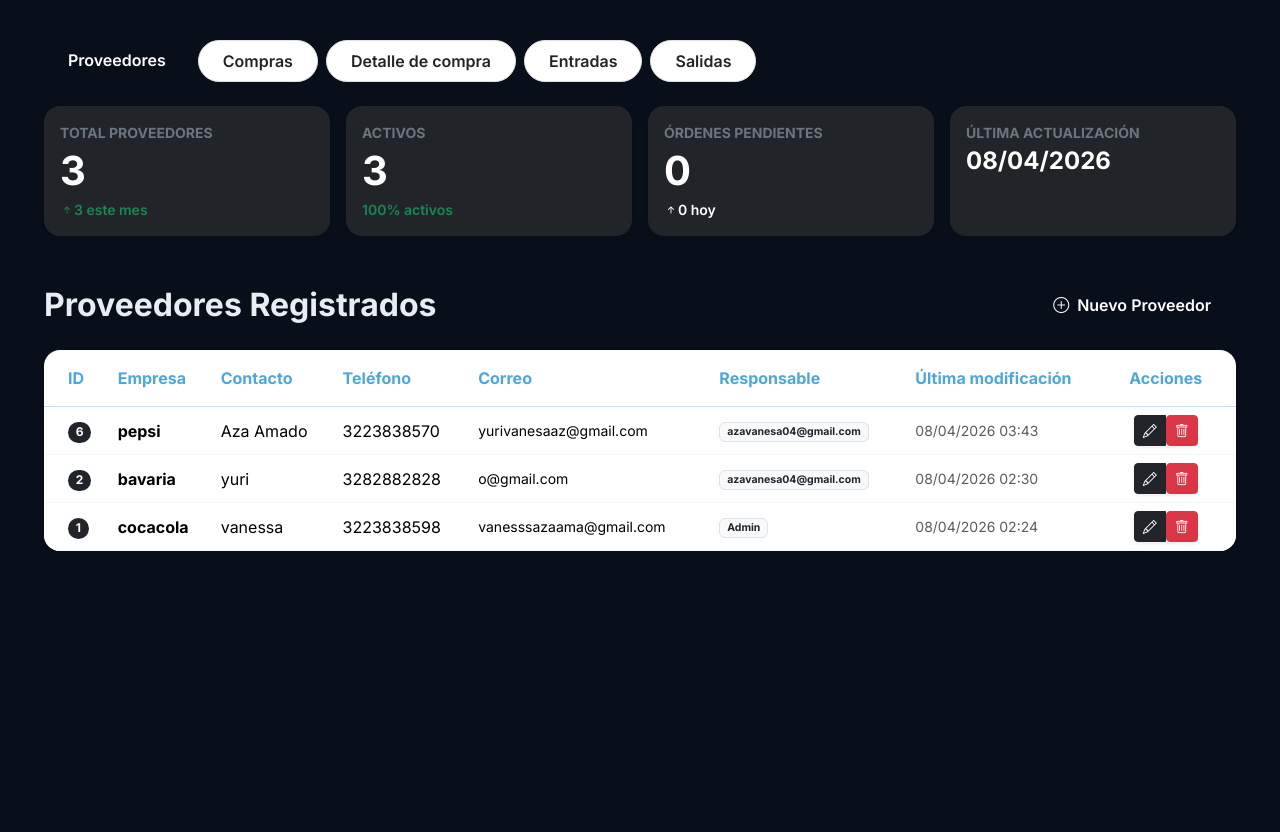
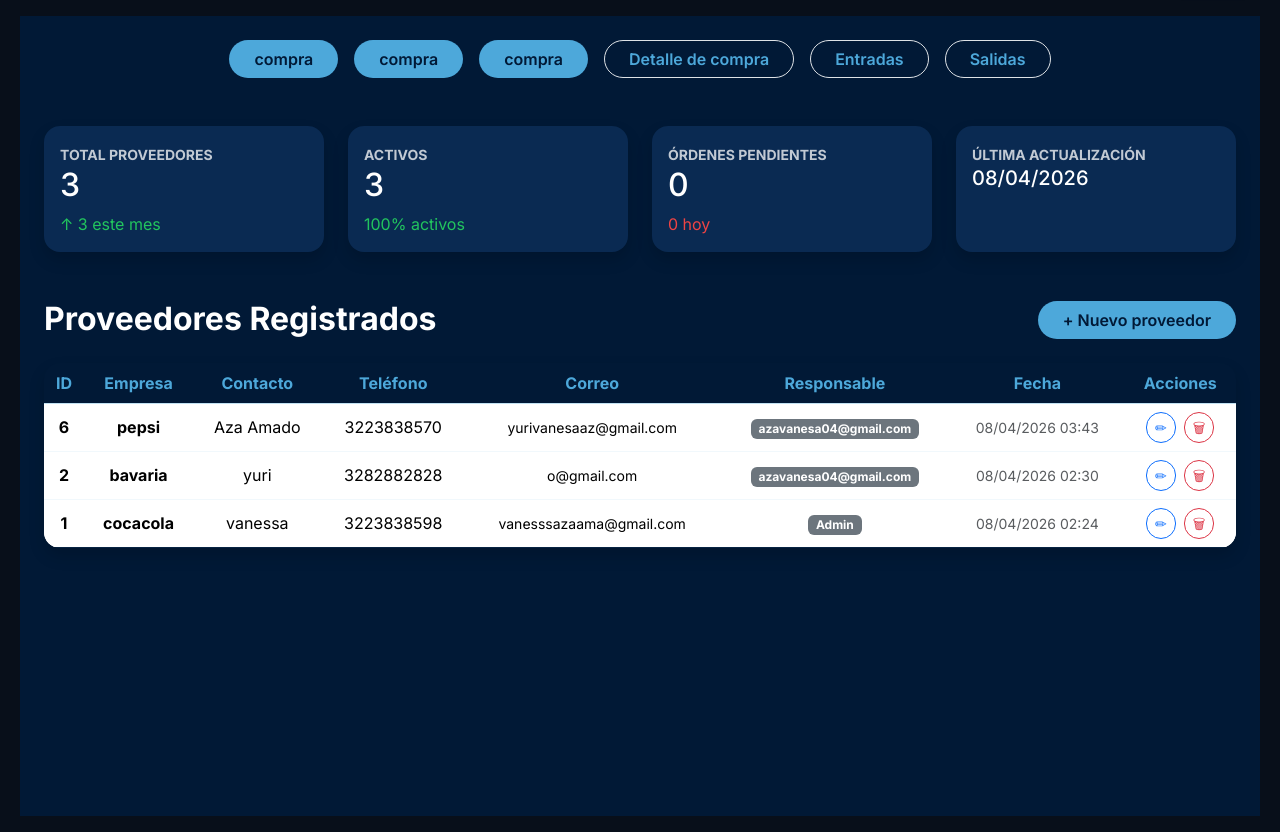
Before and after one commit to foxescar07/licorera, a Django app: page /proveedores/ in a window 1280 px wide. Shown: the part 128-960 px from the top of the page. Before the commit the page ends 679 px from the top, so only its background shows below. Run offline with Django 5.2, Linux system fonts and the light colour scheme; data comes from the database, SQL or seed files in the repository; both versions use the stored data as it was after the commit; some libraries are stand-ins or nearby versions.

Commit message:
fixe:añadi compra.html

```diff
--- a/proveedores/forms.py
+++ b/proveedores/forms.py
@@ -3,16 +3,39 @@ from .models import Proveedor
 
 class ProveedorForm(forms.ModelForm):
     class Meta:
-        model  = Proveedor
-        fields = ['nombre_contacto', 'nombre_empresa', 'email', 'telefono',]
+        model = Proveedor
+        fields = ['nombre_contacto', 'nombre_empresa', 'email', 'telefono']
         widgets = {
-            'nombre_contacto': forms.TextInput(attrs={'class': 'form-control', 'placeholder': 'Nombre del asesor'}),
-            'nombre_empresa': forms.TextInput(attrs={'class': 'form-control', 'placeholder': 'Ej: Bavaria S.A.'}),
-            'email': forms.EmailInput(attrs={'class': 'form-control', 'placeholder': 'correo@empresa.com'}),
+            'nombre_contacto': forms.TextInput(attrs={
+                'class': 'form-control text-dark',
+                'placeholder': 'Nombre del asesor'
+            }),
+            'nombre_empresa': forms.TextInput(attrs={
+                'class': 'form-control text-dark',
+                'placeholder': 'Ej: Bavaria S.A.'
+            }),
+            'email': forms.EmailInput(attrs={
+                'class': 'form-control text-dark',
+                'placeholder': 'correo@empresa.com'
+            }),
             'telefono': forms.TextInput(attrs={
-                'class': 'form-control',
+                'class': 'form-control text-dark',
+                'placeholder': 'Solo números',
                 'maxlength': '10',
                 'oninput': "this.value = this.value.replace(/[^0-9]/g, '');"
             }),
-            'direccion': forms.TextInput(attrs={'class': 'form-control'}), # Cambiado a TextInput para que sea más corto
         }
+
+    # Validar correo duplicado
+    def clean_email(self):
+        email = self.cleaned_data.get('email')
+        if Proveedor.objects.filter(email=email).exists():
+            raise forms.ValidationError("⚠️ Este correo ya está registrado")
+        return email
+
+    # Validar teléfono
+    def clean_telefono(self):
+        telefono = self.cleaned_data.get('telefono')
+        if telefono and len(telefono) < 7:
+            raise forms.ValidationError("⚠️ Teléfono muy corto")
+        return telefono
--- a/proveedores/templates/proveedores/proveedor.html
+++ b/proveedores/templates/proveedores/proveedor.html
@@ -1,147 +1,240 @@
 {% extends "base.html" %}
-{% load static %}
-{% load crispy_forms_tags %}
-
-{% block header_title %}GESTIÓN DE PROVEEDORES{% endblock %}
 
 {% block content %}
-<section class="container-fluid px-4 pb-5">
+{% if messages %}
+<div class="container mb-3">
+    {% for message in messages %}
+    <div class="alert
+                {% if message.tags == 'success' %}alert-success
+                {% elif message.tags == 'warning' %}alert-warning
+                {% elif message.tags == 'error' %}alert-danger
+                {% endif %} alert-dismissible fade show" role="alert">
+                        {{ message }}
+        <button type="button" class="btn-close" data-bs-dismiss="alert" aria-label="Close"></button>
+    </div>
+    {% endfor %}
+</div>
+{% endif %}
 
-    <div class="pt-4 mb-4">
-        <ul class="nav gap-2 flex-wrap">
-            <li class="nav-item">
-                <a class="nav-link fw-semibold px-4 py-2 text-white rounded-pill"
-                   style="background-color: var(--sasa-rojo);" href="#">Proveedores</a>
-            </li>
-            <li class="nav-item">
-                <a class="nav-link fw-semibold px-4 py-2 text-dark border bg-white rounded-pill" href="#">Compras</a>
-            </li>
-            <li class="nav-item">
-                <a class="nav-link fw-semibold px-4 py-2 text-dark border bg-white rounded-pill" href="#">Detalle de compra</a>
-            </li>
-            <li class="nav-item">
-                <a class="nav-link fw-semibold px-4 py-2 text-dark border bg-white rounded-pill" href="#">Entradas</a>
-            </li>
-            <li class="nav-item">
-                <a class="nav-link fw-semibold px-4 py-2 text-dark border bg-white rounded-pill" href="#">Salidas</a>
-            </li>
-        </ul>
+<section class="container-fluid min-vh-100 px-4 py-4" style="background:#011936;">
+
+    <!-- BOTONES -->
+    <div class="d-flex flex-wrap justify-content-center gap-3 mb-5">
+
+    {% for proveedor in proveedores %}
+    <a href="{% url 'registrar_compra' proveedor.id %}"
+       class="btn rounded-pill px-4 fw-semibold"
+       style="background:#4DA8DA; color:#011936;">
+        compra
+    </a>
+{% endfor %}
+
+        <button class="btn rounded-pill px-4 fw-semibold border"
+                style="color:#4DA8DA; border-color:#4DA8DA;">
+            Detalle de compra
+        </button>
+
+        <button class="btn rounded-pill px-4 fw-semibold border"
+                style="color:#4DA8DA; border-color:#4DA8DA;">
+            Entradas
+        </button>
+
+        <button class="btn rounded-pill px-4 fw-semibold border"
+                style="color:#4DA8DA; border-color:#4DA8DA;">
+            Salidas
+        </button>
+
     </div>
 
-    <div class="row g-3 mb-5">
-        <div class="col-6 col-md-3">
-            <div class="card border-0 shadow-sm h-100 p-3 rounded-4 bg-dark text-white">
-                <p class="text-secondary small fw-bold mb-1 text-uppercase">Total proveedores</p>
-                <h3 class="fw-bold fs-1 mb-1">{{ total_proveedores|default:"0" }}</h3>
-                <span class="small fw-semibold text-success"><i class="bi bi-arrow-up-short"></i>{{ nuevos_mes|default:"0" }} este mes</span>
+    <!-- TARJETAS -->
+    <div class="row g-4 mb-5">
+
+        <div class="col-md-3">
+            <div class="card border-0 rounded-4 shadow h-100 text-white"
+                 style="background:#0A2A52;">
+                <div class="card-body">
+                    <small class="opacity-75 fw-bold">TOTAL PROVEEDORES</small>
+                    <h2>{{ total_proveedores }}</h2>
+                    <span style="color:#22c55e;">↑ {{ nuevos_mes }} este mes</span>
+                </div>
             </div>
         </div>
-        <div class="col-6 col-md-3">
-            <div class="card border-0 shadow-sm h-100 p-3 rounded-4 bg-dark text-white">
-                <p class="text-secondary small fw-bold mb-1 text-uppercase">Activos</p>
-                <h3 class="fw-bold fs-1 mb-1">{{ proveedores_activos|default:"0" }}</h3>
-                <span class="small fw-semibold text-success">{{ porcentaje_activos|default:"0" }}% activos</span>
+
+        <div class="col-md-3">
+            <div class="card border-0 rounded-4 shadow h-100 text-white"
+                 style="background:#0A2A52;">
+                <div class="card-body">
+                    <small class="opacity-75 fw-bold">ACTIVOS</small>
+                    <h2>{{ total_proveedores }}</h2>
+                    <span style="color:#22c55e;">100% activos</span>
+                </div>
             </div>
         </div>
-        <div class="col-6 col-md-3">
-            <div class="card border-0 shadow-sm h-100 p-3 rounded-4 bg-dark text-white">
-                <p class="text-secondary small fw-bold mb-1 text-uppercase">Órdenes pendientes</p>
-                <h3 class="fw-bold fs-1 mb-1">0</h3>
-                <span class="small fw-semibold" style="color: var(--sasa-rojo);"><i class="bi bi-arrow-up-short"></i>0 hoy</span>
+
+        <div class="col-md-3">
+            <div class="card border-0 rounded-4 shadow h-100 text-white"
+                 style="background:#0A2A52;">
+                <div class="card-body">
+                    <small class="opacity-75 fw-bold">ÓRDENES PENDIENTES</small>
+                    <h2>0</h2>
+                    <span style="color:#ef4444;">0 hoy</span>
+                </div>
             </div>
         </div>
-        <div class="col-6 col-md-3">
-            <div class="card border-0 shadow-sm h-100 p-3 rounded-4 bg-dark text-white">
-                <p class="text-secondary small fw-bold mb-1 text-uppercase">Última actualización</p>
-                <h4 class="fw-bold mb-1">{{ ultima_actualizacion|date:"d/m/Y"|default:"--" }}</h4>
-                <span class="small text-muted">Sincronizado ahora</span>
+
+        <div class="col-md-3">
+            <div class="card border-0 rounded-4 shadow h-100 text-white"
+                 style="background:#0A2A52;">
+                <div class="card-body">
+                    <small class="opacity-75 fw-bold">ÚLTIMA ACTUALIZACIÓN</small>
+                    <h5>{{ ultima_actualizacion|date:"d/m/Y" }}</h5>
+                </div>
+            </div>
+        </div>
+
+    </div>
+
+    <!-- TITULO -->
+    <div class="d-flex justify-content-between align-items-center mb-4">
+        <h2 class="text-white fw-bold m-0">Proveedores Registrados</h2>
+
+        <button class="btn rounded-pill px-4 fw-semibold"
+                style="background:#4DA8DA; color:#011936;"
+                data-bs-toggle="modal" data-bs-target="#nuevoModal">
+            + Nuevo proveedor
+        </button>
+    </div>
+
+    <!-- TABLA -->
+    <div class="table-responsive rounded-4 overflow-hidden shadow">
+
+        <table class="table align-middle mb-0">
+
+            <thead class="text-center"
+                   style="background:#011936; color:#4DA8DA;">
+                <tr>
+                    <th>ID</th>
+                    <th>Empresa</th>
+                    <th>Contacto</th>
+                    <th>Teléfono</th>
+                    <th>Correo</th>
+                    <th>Responsable</th>
+                    <th>Fecha</th>
+                    <th>Acciones</th>
+                </tr>
+            </thead>
+
+            <tbody class="text-center bg-white">
+
+                {% for p in proveedores %}
+                <tr>
+                    <td><strong>{{ p.id }}</strong></td>
+                    <td class="fw-bold">{{ p.nombre_empresa }}</td>
+                    <td>{{ p.nombre_contacto }}</td>
+                    <td>{{ p.telefono }}</td>
+                    <td class="small">{{ p.email }}</td>
+
+                   <td>
+    <span class="badge bg-secondary">
+        {{ p.registrado_por.email|default:"Admin" }}
+    </span>
+</td>
+                    <td class="small text-muted">
+                        {{ p.ultima_modificacion|date:"d/m/Y H:i" }}
+                    </td>
+
+
+                    <td>
+                        <div class="d-flex justify-content-center gap-2">
+
+                            <a href="{% url 'editar_proveedor' p.id %}"
+                               class="btn btn-sm btn-outline-primary rounded-pill">
+                                ✏
+                            </a>
+
+                            <form method="POST" action="{% url 'eliminar_proveedor' p.id %}">
+                                {% csrf_token %}
+                                <button class="btn btn-sm btn-outline-danger rounded-pill">
+                                    🗑
+                                </button>
+                            </form>
+
+                        </div>
+                    </td>
+                </tr>
+                {% endfor %}
+
+            </tbody>
+
+        </table>
+    </div>
+
+    <!-- MODAL -->
+    <div class="modal fade" id="nuevoModal" tabindex="-1">
+        <div class="modal-dialog modal-lg modal-dialog-centered">
+            <div class="modal-content rounded-4 border-0">
+
+                <div class="modal-header"
+                     style="background:#0A2A52; color:white;">
+                    <h5 class="modal-title">Nuevo proveedor</h5>
+                    <button type="button" class="btn-close btn-close-white"
+                            data-bs-dismiss="modal"></button>
+                </div>
+
+                <div class="modal-body">
+
+                    <form method="POST">
+                        {% csrf_token %}
+
+                        <div class="row g-3">
+
+                            <div class="col-md-6">
+                                <label>Contacto</label>
+                                {{ form.nombre_contacto }}
+                            </div>
+
+                            <div class="col-md-6">
+                                <label>Empresa</label>
+                                {{ form.nombre_empresa }}
+                            </div>
+
+                            <div class="col-md-6">
+                                <label>Correo</label>
+                                {{ form.email }}
+                                {% if form.email.errors %}
+                                    <div class="text-danger small">
+                                        {{ form.email.errors  }}
+                                    </div>
+                                {% endif %}
+                            </div>
+
+                            <div class="col-md-6">
+                                <label>Teléfono</label>
+                                {{ form.telefono }}
+                            </div>
+
+                        </div>
+
+                        <div class="text-end mt-4">
+                            <button class="btn rounded-pill px-4"
+                                    style="background:#4DA8DA; color:#011936;">
+                                Guardar proveedor
+                            </button>
+                        </div>
+
+                    </form>
+
+                </div>
+
             </div>
         </div>
     </div>
-
-    <div class="d-flex justify-content-between align-items-center mb-4">
-        <h2 class="fw-bold mb-0" style="color: var(--sasa-rojo);">Proveedores Registrados</h2>
-        <button type="button" class="btn text-white fw-semibold px-4 py-2 shadow-sm rounded-pill"
-                style="background-color: var(--sasa-rojo);"
-                data-bs-toggle="modal" data-bs-target="#modalProveedor">
-            <i class="bi bi-plus-circle me-2"></i>Nuevo Proveedor
-        </button>
-    </div>
-
-    <div class="card border-0 shadow-sm rounded-4 overflow-hidden bg-white text-dark">
-        <div class="table-responsive">
-            <table class="table table-hover align-middle text-center mb-0">
-                <thead style="background-color: var(--sasa-rojo);">
-                    <tr class="text-white">
-                        <th class="py-3 ps-4 text-start">ID</th>
-                        <th class="py-3 text-start">Empresa</th>
-                        <th class="py-3 text-start">Contacto</th>
-                        <th class="py-3 text-start">Teléfono</th>
-                        <th class="py-3 text-start">Correo</th>
-                        <th class="py-3 text-start">Responsable</th>
-                        <th class="py-3 text-start">Última modificación</th>
-                        <th class="py-3 pe-4">Acciones</th>
-                    </tr>
-                </thead>
-                <tbody>
-                    {% for proveedor in proveedores %}
-                    <tr>
-                        <td class="ps-4 text-start"><span class="badge bg-dark rounded-pill">{{ proveedor.id }}</span></td>
-                        <td class="fw-bold text-start">{{ proveedor.nombre_empresa }}</td>
-                        <td class="text-start">{{ proveedor.nombre_contacto }}</td>
-                        <td class="text-start">{{ proveedor.telefono }}</td>
-                        <td class="text-start small">{{ proveedor.email }}</td>
-                        <td class="text-start small">
-                            <span class="badge bg-light text-dark border">{{ proveedor.registrado_por.email|default:"Admin" }}</span>
-                        </td>
-                        <td class="text-start small text-muted">{{ proveedor.ultima_modificacion|date:"d/m/Y H:i" }}</td>
-                        <td class="pe-4">
-                            <div class="btn-group shadow-sm">
-                                <a href="{% url 'editar_proveedor' proveedor.id%}" class="btn btn-sm btn-dark">
-                                    <i class="bi bi-pencil"></i>
-                                </a>
-                                <form action="{% url 'eliminar_proveedor' proveedor.id %}" method="POST" class="d-inline">
-                                    {% csrf_token %}
-                                    <button type="submit" class="btn btn-sm btn-danger" onclick="return confirm('¿Eliminar?')">
-                                        <i class="bi bi-trash"></i>
-                                    </button>
-                                </form>
-                            </div>
-                        </td>
-                    </tr>
-                    {% empty %}
-                    <tr><td colspan="8" class="py-5 text-muted">No hay proveedores registrados.</td></tr>
-                    {% endfor %}
-                </tbody>
-            </table>
-        </div>
-    </div>
-
-    <div class="modal fade text-dark" id="modalProveedor" tabindex="-1">
-        <div class="modal-dialog modal-lg modal-dialog-centered">
-            <div class="modal-content border-0 rounded-4">
-                <div class="modal-header">
-                    <h5 class="fw-bold" style="color: var(--sasa-rojo);">Registrar Nuevo Proveedor</h5>
-                    <button type="button" class="btn-close" data-bs-dismiss="modal"></button>
-                </div>
-                <form method="POST">
-                    {% csrf_token %}
-                    <div class="modal-body">
-                        <div class="row">
-                            <div class="col-md-6">{{ form.nombre_empresa|as_crispy_field }}</div>
-                            <div class="col-md-6">{{ form.nombre_contacto|as_crispy_field }}</div>
-                            <div class="col-md-6">{{ form.email|as_crispy_field }}</div>
-                            <div class="col-md-6">{{ form.telefono|as_crispy_field }}</div>
-                        </div>
-                    </div>
-                    <div class="modal-footer">
-                        <button type="button" class="btn btn-light rounded-pill" data-bs-dismiss="modal">Cerrar</button>
-                        <button type="submit" class="btn text-white rounded-pill" style="background-color: var(--sasa-rojo);">Guardar Proveedor</button>
-                    </div>
-                </form>
-            </div>
-        </div>
-    </div>
+    <script>
+setTimeout(() => {
+    document.querySelectorAll('.alert').forEach(alert => alert.remove());
+}, 5000); // desaparece después de 5 segundos
+</script>
 
 </section>
+
 {% endblock %}
--- a/proveedores/urls.py
+++ b/proveedores/urls.py
@@ -5,4 +5,5 @@ urlpatterns = [
     path('', views.inicio_proveedores, name='proveedores'),
     path('editar/<int:id>/', views.editar_proveedor, name='editar_proveedor'),
     path('eliminar/<int:id>/', views.eliminar_proveedor, name='eliminar_proveedor'),
+  path('compra/<int:proveedor_id>/', views.registrar_compra, name='registrar_compra'),
 ]
--- a/proveedores/views.py
+++ b/proveedores/views.py
@@ -2,27 +2,46 @@ from django.shortcuts import render, redirect, get_object_or_404
 from django.contrib import messages
 from django.utils import timezone
 from datetime import timedelta
-from .models import Proveedor
 from .forms import ProveedorForm
+from .models import Proveedor, Compra
+from .formscomp import CompraForm
+# ===============================
+# VISTA PARA CREAR NUEVO PROVEEDOR
+# ===============================
+def nuevo_proveedor(request):
+    if request.method == "POST":
+        form = ProveedorForm(request.POST)
+        if form.is_valid():
+            proveedor = form.save(commit=False)
+            if request.user.is_authenticated:
+                proveedor.registrado_por = request.user
+            proveedor.save()
+            messages.success(request, f"Nuevo proveedor '{proveedor.nombre_empresa}' registrado ✅")
+            return redirect('proveedores')
+        else:
+            messages.error(request, "Error: El proveedor ya existe o los datos no son válidos")
+    else:
+        form = ProveedorForm()
+    return render(request, "proveedores/proveedor.html", {"form": form})
 
-# VISTA PRINCIPAL: Lista y Crea proveedores
+# ===============================
+# VISTA PRINCIPAL: DASHBOARD DE PROVEEDORES
+# ===============================
 def inicio_proveedores(request):
     proveedores = Proveedor.objects.all().order_by('-ultima_modificacion')
 
-    # Cálculos para las tarjetas de estadísticas
+    # Estadísticas para tarjetas
     total = proveedores.count()
     hace_30_dias = timezone.now() - timedelta(days=30)
     nuevos = proveedores.filter(fecha_registro__gte=hace_30_dias).count()
-
     ultimo = proveedores.order_by('-ultima_modificacion').first()
     fecha_u = ultimo.ultima_modificacion if ultimo else None
 
-    # Lógica para guardar un nuevo proveedor (Modal)
+    # Logica para guardar nuevo proveedor desde modal
     if request.method == 'POST':
         form = ProveedorForm(request.POST)
         if form.is_valid():
             p = form.save(commit=False)
-            # Guardamos quién lo creó si está logueado
             if request.user.is_authenticated:
                 p.registrado_por = request.user
                 p.modificado_por = request.user
@@ -43,27 +62,25 @@ def inicio_proveedores(request):
     }
     return render(request, 'proveedores/proveedor.html', context)
 
-# VISTA PARA EDITAR: Sincronizada con el Front
+# ===============================
+# VISTA PARA EDITAR PROVEEDOR
+# ===============================
 def editar_proveedor(request, id):
     proveedor = get_object_or_404(Proveedor, id=id)
 
     if request.method == 'POST':
-        # VITAL: instance=proveedor vincula el formulario al registro existente en la BD
         form = ProveedorForm(request.POST, instance=proveedor)
         if form.is_valid():
             p = form.save(commit=False)
-            # Mantenemos tu lógica de usuario responsable
             if request.user.is_authenticated:
                 p.modificado_por = request.user
-
-            # Forzamos la actualización de la fecha para que aparezca en el front
             p.ultima_modificacion = timezone.now()
-            p.save() # Aquí se guardan los cambios físicos en la base de datos
-
-            messages.success(request, f'¡"{p.nombre_empresa}" actualizado correctamente!')
+            p.save()
+            messages.success(request, f'¡Proveedor "{p.nombre_empresa}" actualizado correctamente! ✅')
             return redirect('proveedores')
+        else:
+            messages.error(request, "Error al actualizar proveedor")
     else:
-        # Cargamos el formulario con los datos actuales del proveedor
         form = ProveedorForm(instance=proveedor)
 
     return render(request, 'proveedores/editar_proveedor.html', {
@@ -71,11 +88,35 @@ def editar_proveedor(request, id):
         'proveedor': proveedor
     })
 
-# VISTA PARA ELIMINAR
+# ===============================
+# VISTA PARA ELIMINAR PROVEEDOR
+# ===============================
 def eliminar_proveedor(request, id):
     proveedor = get_object_or_404(Proveedor, id=id)
     if request.method == 'POST':
         nombre = proveedor.nombre_empresa
         proveedor.delete()
-        messages.warning(request, f'El proveedor "{nombre}" ha sido eliminado.')
+        messages.warning(request, f'Proveedor "{nombre}" eliminado correctamente 🗑️')
     return redirect('proveedores')
+def registrar_compra(request, proveedor_id):
+    proveedor = get_object_or_404(Proveedor, id=proveedor_id)
+    if request.method == 'POST':
+        form = CompraForm(request.POST)
+        if form.is_valid():
+            compra = form.save(commit=False)
+            compra.proveedor = proveedor  # asigna la compra al proveedor
+            if request.user.is_authenticated:
+                compra.registrado_por = request.user
+            compra.save()
+            messages.success(request, f"Compra de '{compra.producto}' registrada ✅")
+            return redirect('proveedores')  # o redirige donde quieras
+    else:
+        form = CompraForm()
+
+    compras = Compra.objects.filter(proveedor=proveedor).order_by('-fecha_registro')
+
+    return render(request, 'proveedores/compra.html', {
+        'form': form,
+        'compras': compras,
+        'proveedor': proveedor
+    })
```
Also changed, not shown: proveedores/formscomp.py (added, +18 -0 lines), proveedores/models.py (+39 -8 lines), proveedores/templates/proveedores/compra.html (added, +75 -0 lines), db.sqlite3.
